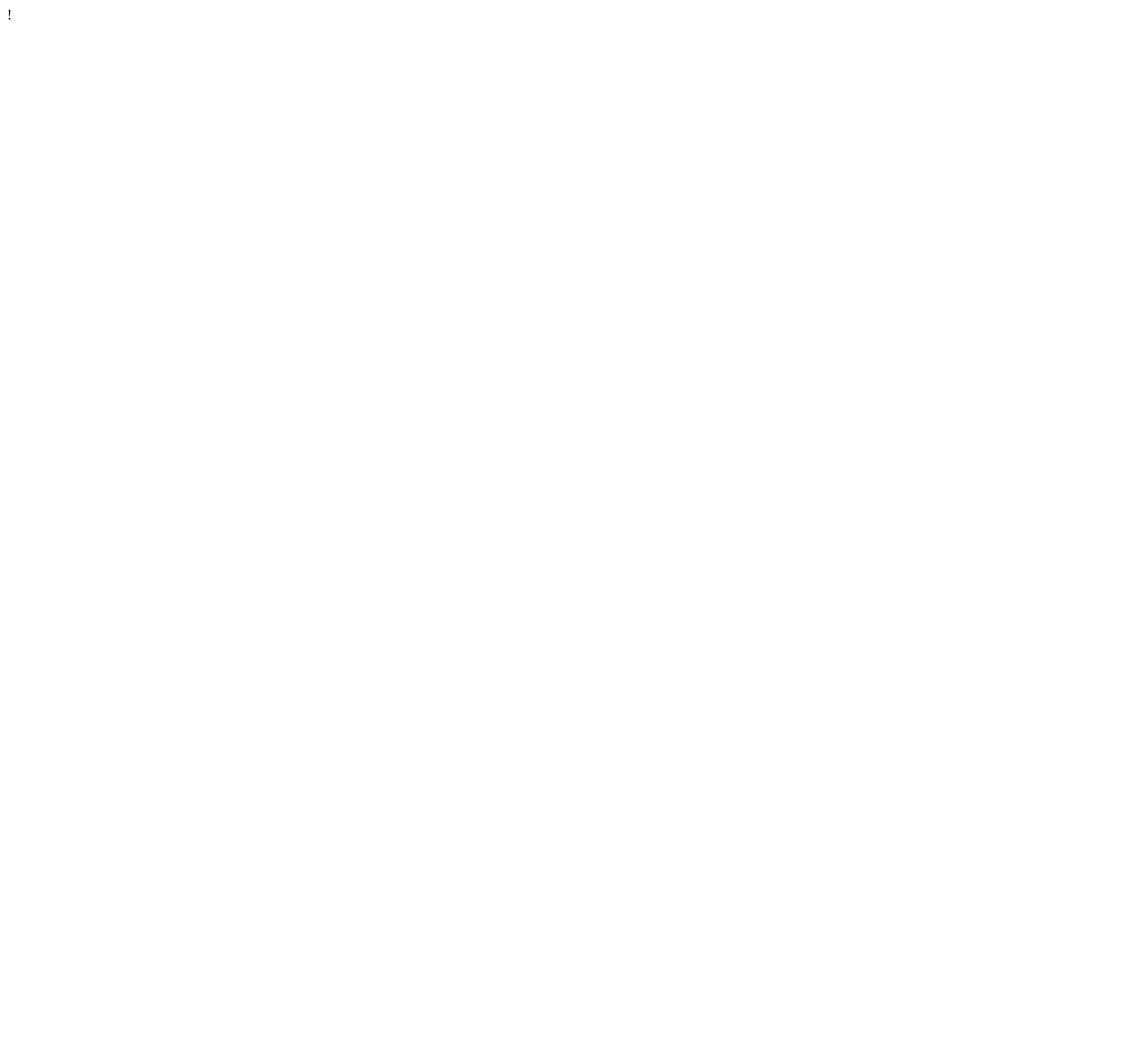
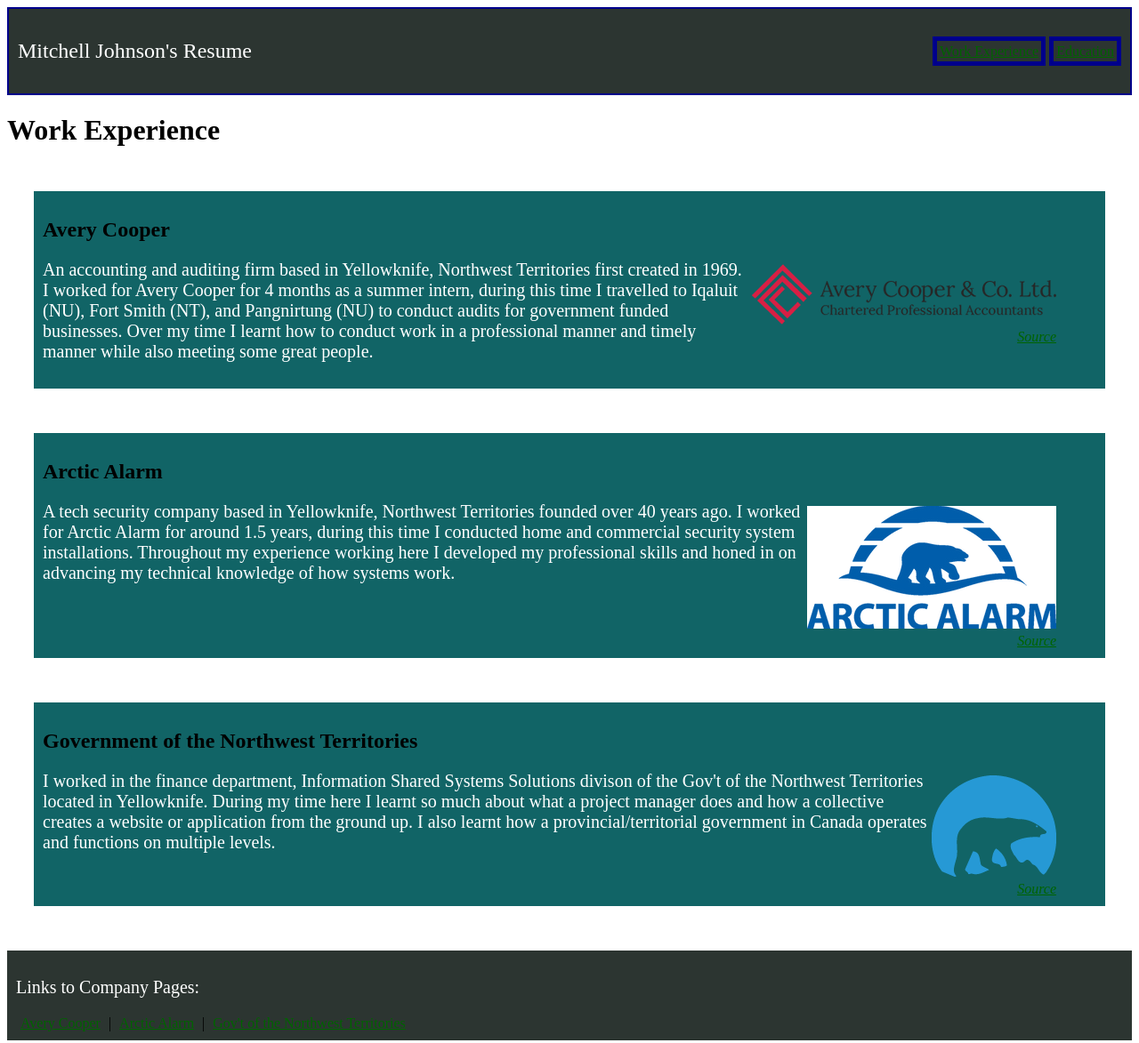
Before and after one commit to Mjohn572/MRU-W24-HTML-Assignment-3, a plain HTML site: page index.html in a window 1280 px wide. Shown: the whole page at 89% size. Before the commit the page ends 800 px from the top, so only its background shows below. Drawn offline with Linux system fonts and the light colour scheme.

Commit message:
new file:   Assignment 3 - Individual Website Design and Implementation.pdf 	new file:   images/aa.png 	new file:   images/aclogo.png 	new file:   images/govnwt.png 	new file:   images/mru.jpg 	modified:   images/sait.jpg 	new file:   images/sjf.png 	modified:   index.html 	modified:   page2.html 	modified:   pagestyle.css

```diff
--- a/index.html
+++ b/index.html
@@ -1,15 +1,90 @@
-!<!DOCTYPE html>
+<!DOCTYPE html>
 <html>
     <head>
         <meta charset="utf-8">
 
-        <title></title>
+        <title>Mitchell Johnson's Work Experience</title>
 
         <link rel="stylesheet" href="pagestyle.css">
     </head>
     <body>
+        <header>
 
+            <p>
+                Mitchell Johnson's Resume
+            </p>
+            <nav>
+                <a href="#self">Work Experience</a>
+                <a href="page2.html">Education</a>
+            </nav>
 
+        </header>
 
+        <main>
+            <h1>Work Experience</h1>
+            <article>
+
+                <h2>Avery Cooper</h2>
+                <figure>
+                    <img src="images/aclogo.png" alt="Logo for Avery Cooper">
+                    <figcaption>
+                        <cite><a href="https://www.arcticalarm.ca/">Source</a></cite>
+                    </figcaption>
+                </figure>
+                <p>
+                    An accounting and auditing firm based in Yellowknife, Northwest Territories first created in
+                    1969. I worked for Avery Cooper for 4 months as a summer intern, during this time I travelled
+                    to Iqaluit (NU), Fort Smith (NT), and Pangnirtung (NU) to conduct audits for government funded
+                    businesses. Over my time I learnt how to conduct work in a professional manner and timely manner
+                    while also meeting some great people.
+                </p>
+
+            </article>
+            <article>
+
+                <h2>Arctic Alarm</h2>
+                <figure>
+                    <img src="images/aa.png" alt="Logo for Arctic Alarm">
+                    <figcaption>
+                        <cite><a href="https://averycooper.com/">Source</a></cite>
+                    </figcaption>
+                </figure>
+                <p>
+                    A tech security company based in Yellowknife, Northwest Territories founded over 40 years ago. I
+                    worked for Arctic Alarm for around 1.5 years, during this time I conducted home and commercial security
+                    system installations. Throughout my experience working here I developed my professional skills and
+                    honed in on advancing my technical knowledge of how systems work.
+                </p>
+
+            </article>
+            <article>
+
+                <h2>Government of the Northwest Territories</h2>
+                <figure>
+                    <img src="images/govnwt.png" alt="Logo for Gov't of the NWT">
+                    <figcaption>
+                        <cite><a href="https://www.gov.nt.ca/">Source</a></cite>
+                    </figcaption>
+                </figure>
+                <p>
+                    I worked in the finance department, Information Shared Systems Solutions divison of the Gov't of the
+                    Northwest Territories located in Yellowknife. During my time here I learnt so much about what a project
+                    manager does and how a collective creates a website or application from the ground up. I also learnt
+                    how a provincial/territorial government in Canada operates and functions on multiple levels.
+                </p>
+
+            </article>
+        </main>
+
+        <footer>
+            <p>
+                Links to Company Pages:
+            </p>
+            <div class="container">
+                <a href="https://averycooper.com/">Avery Cooper</a> |
+                <a href="https://www.sait.ca/">Arctic Alarm</a> |
+                <a href="https://www.gov.nt.ca/">Gov't of the Northwest Territories</a>
+            </div>
+        </footer>
     </body>
 </html>
--- a/pagestyle.css
+++ b/pagestyle.css
@@ -0,0 +1,84 @@
+article {
+    padding: 3rem;
+    margin-top: 50px;
+    margin-bottom: 50px;
+    margin-left: 30px;
+    margin-right: 30px;
+    background-color: #116466;
+    padding: 10px;
+    overflow: auto;
+}
+
+body p {
+    font-size: 1.25rem;
+    color: white;
+    font-family: 'Times New Roman';
+}
+
+h1, h2 {
+    font-weight: bold;
+}
+
+@media screen and (min-width: 793px) {
+    img {
+        float: right;
+        padding: 5px;
+    }
+    figcaption {
+        float: right;
+        clear: both;
+    }
+}
+
+a:link {
+    color: darkgreen;
+}
+
+a:visited {
+    color:aquamarine;
+}
+
+a {
+    padding: 5px;
+}
+
+.sizing {
+    width: 25%;
+    height: 25%;
+}
+
+header, footer {
+    background-color: #2c3531;
+    padding: 10px;
+}
+
+header {
+    display: flex;
+    justify-content:space-between;
+    align-items: center;
+    border: 2px;
+    border-style: solid;
+    border-color: darkblue;
+    margin: auto;
+    width: auto;
+}
+
+header p {
+    font-size: 1.5rem;
+}
+header nav {
+    margin-left: auto;
+}
+
+header nav a {
+    border: 5px;
+    border-style: solid;
+    border-color: darkblue;
+    padding: 3px;
+}
+
+header::after {
+    content: "";
+    display: table;
+    clear: both;
+}
```
Also changed, not shown: page2.html (+37 -8 lines), images/aa.png (added), images/aclogo.png (added), images/govnwt.png (added), images/mru.jpg (added), images/sait.jpg, images/sjf.png (added), 1 other file.
